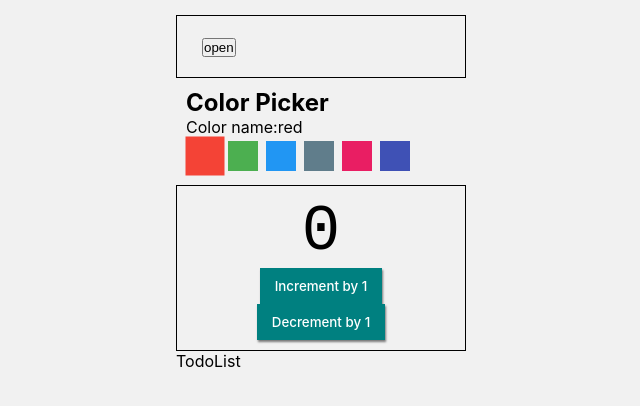
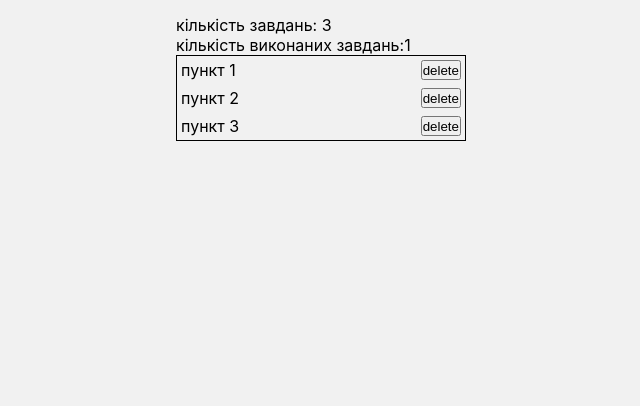
Before and after one commit to yevhenpodoliaka/react-test, a React (Create React App) app: page / in a window 1280 px wide. Shown: the top 406 px of the page, without its empty margins (319-959 px from the left). Built offline with nearby package versions, Linux system fonts and the light colour scheme.

Commit message:
add todolist

```diff
--- a/src/App.js
+++ b/src/App.js
@@ -1,26 +1,51 @@
-import ColorPicker from './components/ColorPicker';
-import Counter from './components/Counter';
-import Dropdown from './components/Dropdown';
+import React, { Component } from 'react';
+// import ColorPicker from './components/ColorPicker';
+// import Counter from './components/Counter';
+// import Dropdown from './components/Dropdown';
 import TodoList from './components/TodoList';
+import initialTodos from './todo.json';
 
 // import './App.css';
 
-const colorPickerOptions = [
-  { label: 'red', color: '#F44336' },
-  { label: 'green', color: '#4CAF50' },
-  { label: 'blue', color: '#2196F3' },
-  { label: 'grey', color: '#607D8B' },
-  { label: 'pink', color: '#E91E63' },
-  { label: 'indigo', color: '#3F51B5' },
-];
+// const colorPickerOptions = [
+//   { label: 'red', color: '#F44336' },
+//   { label: 'green', color: '#4CAF50' },
+//   { label: 'blue', color: '#2196F3' },
+//   { label: 'grey', color: '#607D8B' },
+//   { label: 'pink', color: '#E91E63' },
+//   { label: 'indigo', color: '#3F51B5' },
+// ];
 
-export default function App() {
-  return (
-    <>
-      <Dropdown />
-      <ColorPicker options={colorPickerOptions} />
-      <Counter initialValue={0} step={1} />
-      <TodoList />
-    </>
-  );
+class App extends Component {
+  state = {
+    todos: initialTodos,
+  };
+
+  deleteTodo = todoId => {
+    this.setState(prevState => ({
+      todos: prevState.todos.filter(todo => todo.id !== todoId),
+    }));
+  };
+  render() {
+    const { todos } = this.state;
+
+    const completedTodoCount = todos.reduce(
+      (total, todo) => (todo.completed ? total + 1 : total),
+      0,
+    );
+    return (
+      <>
+        {/* <Dropdown />
+        <ColorPicker options={colorPickerOptions} />
+        <Counter initialValue={0} step={1} /> */}
+
+        <div>
+          <p>кількість завдань: {todos.length}</p>
+          <p>кількість виконаних завдань:{completedTodoCount}</p>
+        </div>
+        <TodoList todos={todos} onDeleteTodo={this.deleteTodo} />
+      </>
+    );
+  }
 }
+export default App;
--- a/src/components/ColorPicker/ColorPicker.js
+++ b/src/components/ColorPicker/ColorPicker.js
@@ -17,14 +17,16 @@
     return btnClasses.join(' ');
   };
   render() {
-    const activeBtnLabel = this.props.options[this.state.activeBtnInx];
+    const { options } = this.props;
+    const { activeBtnInx } = this.state;
+    const { label } = options[activeBtnInx];
 
     return (
       <div className={s.container}>
         <h2>Color Picker</h2>
-        <p>Color name:{activeBtnLabel.label}</p>
+        <p>Color name:{label}</p>
         <div>
-          {this.props.options.map(({ label, color }, index) => (
+          {options.map(({ label, color }, index) => (
             <button
               key={label}
               className={this.makeBtnClasses(index)}
@@ -41,8 +43,3 @@
 }
 
 export default ColorPicker;
-
-// border:
-//                 index === this.state.activeBtnInx
-//                   ? '5px solid black '
-//                   : 'none',
--- a/src/components/Dropdown/Dropdown.jsx
+++ b/src/components/Dropdown/Dropdown.jsx
@@ -18,6 +18,7 @@
   //     console.log('hide');
   // }
   render() {
+    const {visible}=this.state
     return (
       <div className={s.dropdown}>
         <button
@@ -25,10 +26,10 @@
           className="Dropdown__toggle"
           onClick={this.toggle}
         >
-          {this.state.visible ? 'close' : 'open'}
+          {visible ? 'close' : 'open'}
         </button>
 
-        {this.state.visible && <div className={s.dropdown__menu}>menu</div>}
+        {visible && <div className={s.dropdown__menu}>menu</div>}
       </div>
     );
   }
--- /dev/null
+++ b/src/components/TodoList/TodoList.css
@@ -0,0 +1,9 @@
+.TodoList{
+    border: 1px solid black;
+
+}
+.TodoList__item{
+    display: flex;
+    justify-content: space-between;
+    padding: 4px;
+}
--- a/src/components/TodoList/TodoList.jsx
+++ b/src/components/TodoList/TodoList.jsx
@@ -1,5 +1,14 @@
-import React from "react";
+import React from 'react';
+import './TodoList.css';
+const TodoList = ({ todos, onDeleteTodo }) => (
+  <ul className="TodoList">
+    {todos.map(({ id, text }) => (
+      <li className="TodoList__item" key={id}>
+        <p>{text}</p>
+        <button onClick={() => onDeleteTodo(id)}>delete</button>
+      </li>
+    ))}
+  </ul>
+);
 
-const TodoList =({todos }) => <ul>TodoList</ul>
-
-export default TodoList
+export default TodoList;
--- /dev/null
+++ b/src/todo.json
@@ -0,0 +1,5 @@
+[
+  { "id": "id-1", "text": "пункт 1", "completed": true },
+  { "id": "id-2", "text": "пункт 2", "completed": false },
+  { "id": "id-3", "text": "пункт 3", "completed": false }
+]
```
